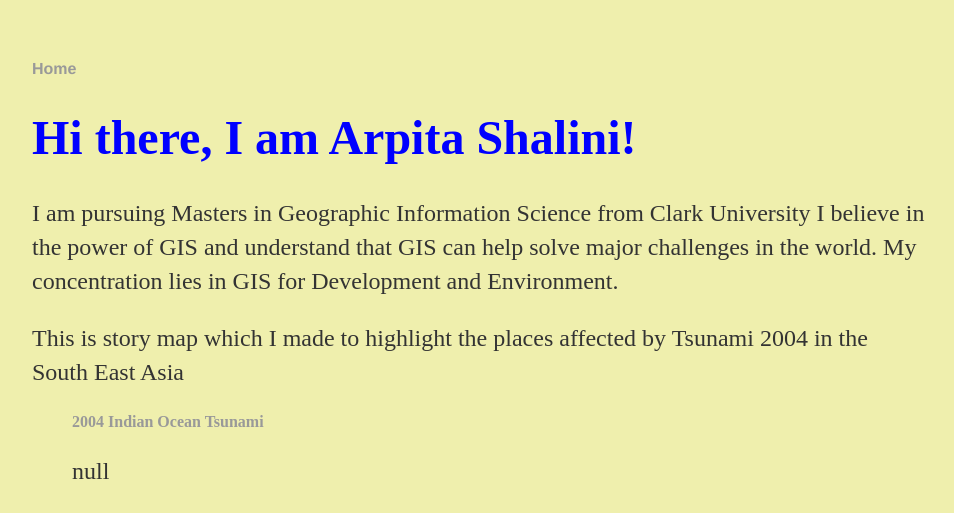
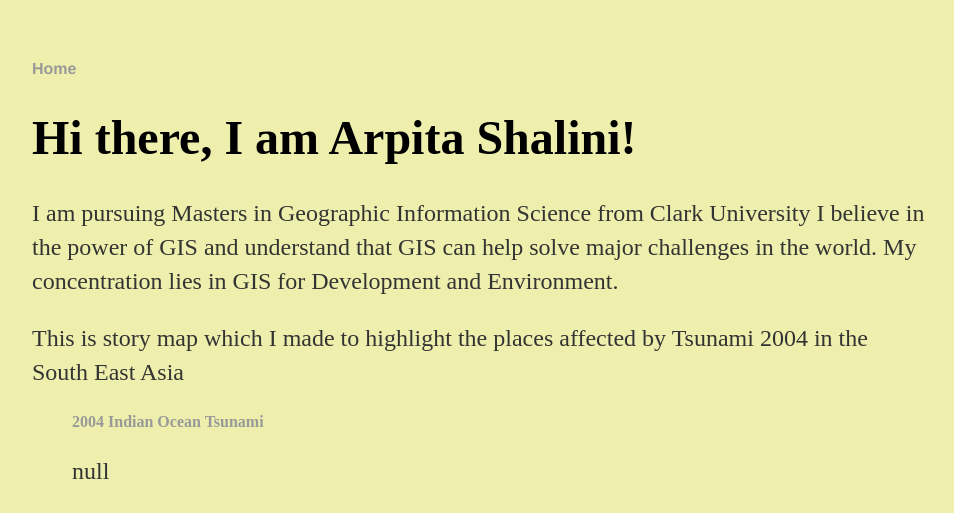
Before and after one commit to ARPITASHALINI/arpitashalini.github.io, a Jekyll site: the page built from index.html, in a window 1280 px wide. Shown: the top 513 px of the page, without its empty margins (160-1114 px from the left). Built offline with Jekyll 4.4.1, drawn with Linux system fonts in a browser that asks for light colours; grey boxes are pictures that could not be loaded.

Commit message:
Update default.html

```diff
--- a/_layouts/default.html
+++ b/_layouts/default.html
@@ -16,7 +16,7 @@
 		<div class="container">
     		<div class="blurb">
 
-			<h1 style="color:blue;">Hi there, I am Arpita Shalini!</h1>
+			<h1 style="color:black;">Hi there, I am Arpita Shalini!</h1>
 				<p>I am pursuing Masters in Geographic Information Science from Clark University </em> I believe in the power of GIS and understand that GIS can help solve major challenges in the world. </em> My concentration lies in GIS for Development and Environment.</p>
 	<p> This is story map which I made to highlight the places affected by Tsunami 2004 in the South East Asia <p>
 				<blockquote class="embedly-card" data-card-theme="dark"><h4><a href="https://uploads.knightlab.com/storymapjs/5725c157c727feb0418797b5a31157ce/2004-indian-ocean-tsunami/index.html">2004 Indian Ocean Tsunami</a></h4><p>null</p></blockquote>
```
